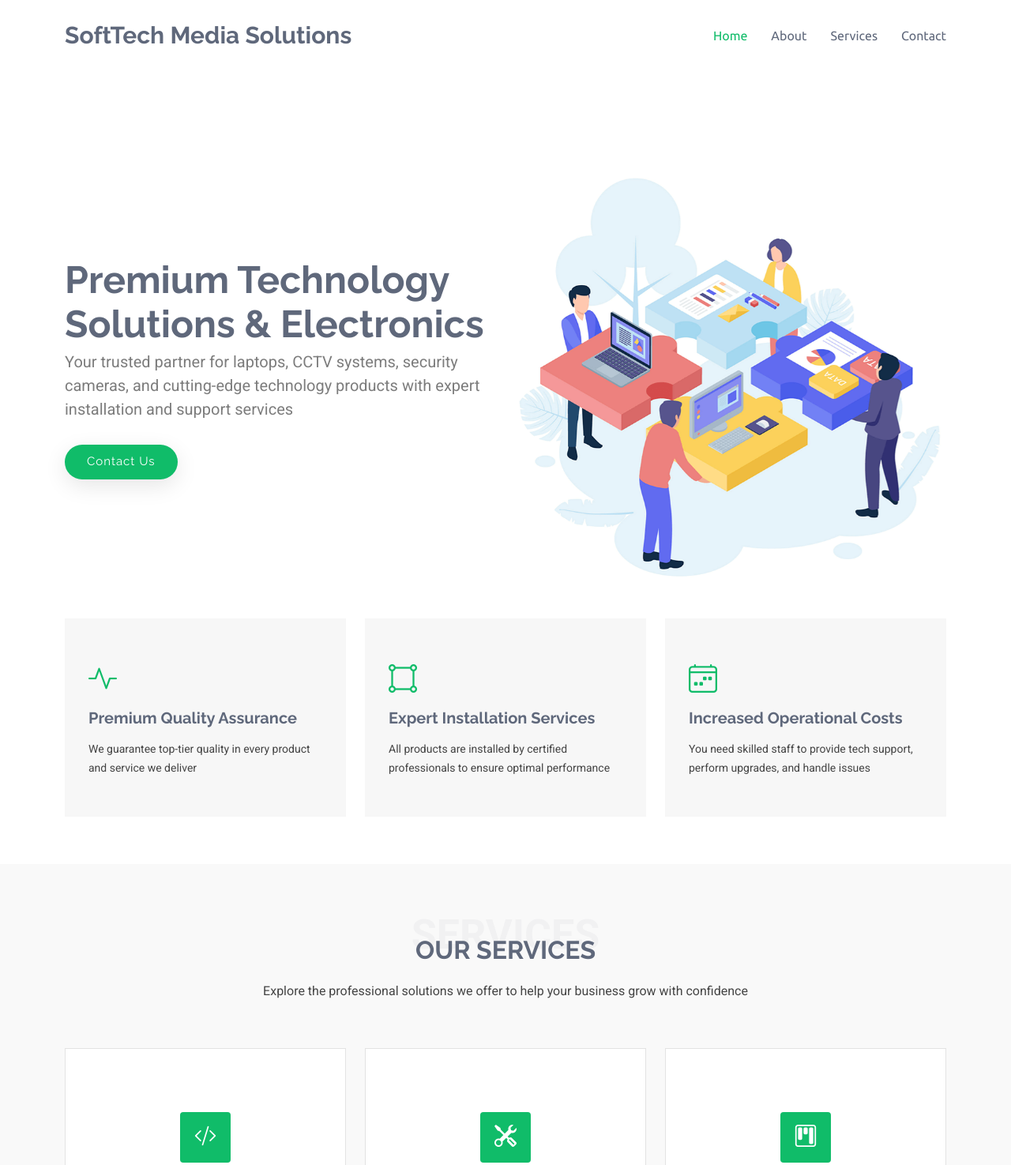
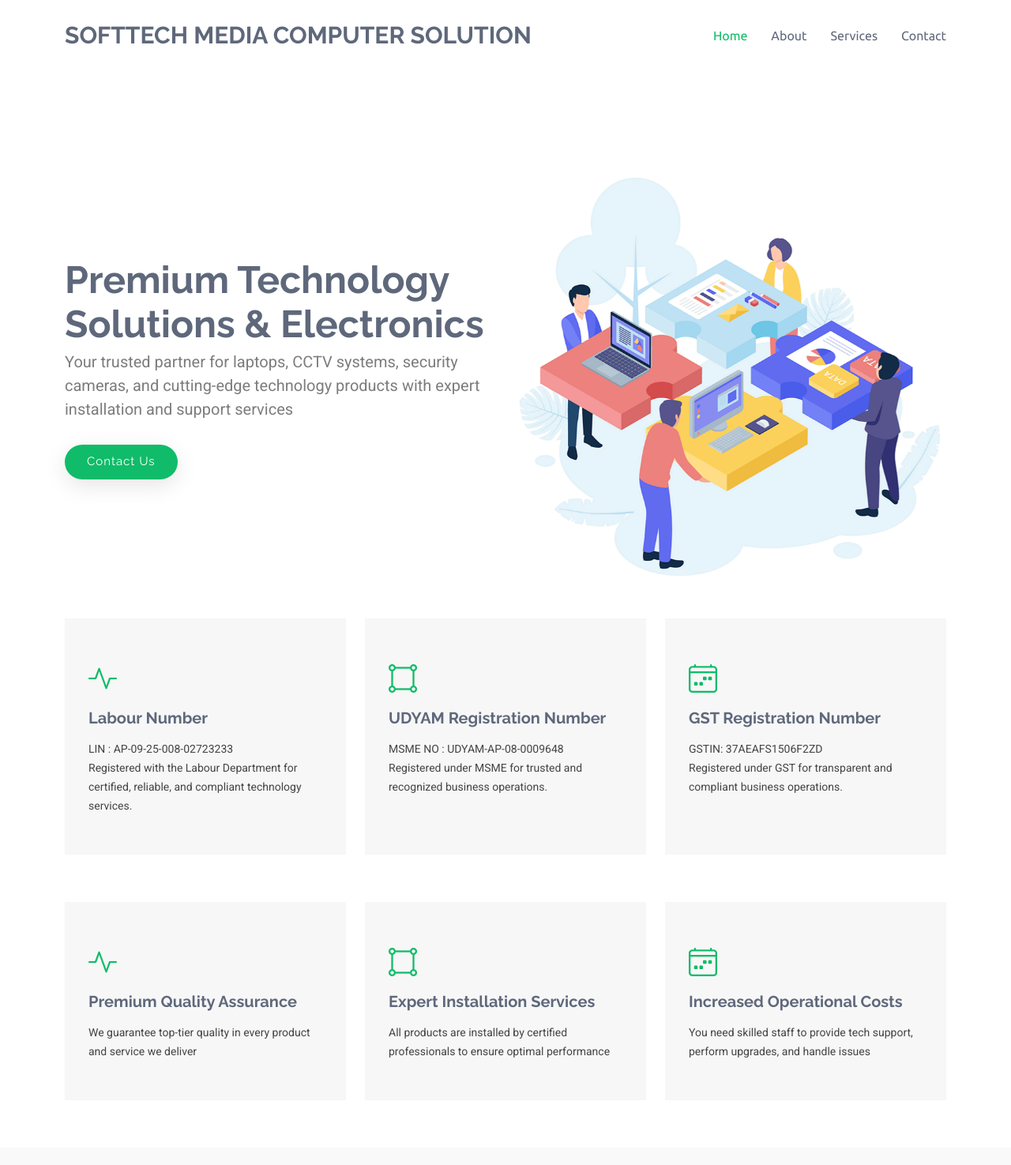
Before and after one commit to MohanCodeMaster/SoftTech-media-solution, a plain HTML site: page index.html in a window 1280 px wide. Shown: the top 1475 px of the page at 79% size. Drawn offline with Linux system fonts and the light colour scheme.

Commit message:
all update

```diff
--- a/index.html
+++ b/index.html
@@ -34,7 +34,7 @@
     <div class="container-fluid container-xl position-relative d-flex align-items-center">
 
       <a href="index.html" class="logo d-flex align-items-center me-auto">
-        <h1 class="sitename">SoftTech Media Solutions</h1>
+        <h1 class="sitename">SOFTTECH MEDIA COMPUTER SOLUTION</h1>
       </a>
 
       <nav id="navmenu" class="navmenu">
@@ -82,6 +82,45 @@
           <div class="col-lg-4 d-flex" data-aos="fade-up" data-aos-delay="100">
             <div class="service-item position-relative">
               <div class="icon"><i class="bi bi-activity icon"></i></div>
+                <h4>Labour Number</h4>
+                <p>LIN : AP-09-25-008-02723233</p>
+                <p>Registered with the Labour Department for certified, reliable, and compliant technology services.</p>
+            </div>
+          </div><!-- End Service Item -->
+
+          <div class="col-lg-4 d-flex" data-aos="fade-up" data-aos-delay="200">
+            <div class="service-item position-relative">
+              <div class="icon"><i class="bi bi-bounding-box-circles icon"></i></div>
+              <h4>UDYAM Registration Number</h4>
+              <p>MSME NO : UDYAM-AP-08-0009648</p>
+              <p>Registered under MSME for trusted and recognized business operations.</p>
+            </div>
+          </div><!-- End Service Item -->
+
+          <div class="col-lg-4 d-flex" data-aos="fade-up" data-aos-delay="300">
+            <div class="service-item position-relative">
+              <div class="icon"><i class="bi bi-calendar4-week icon"></i></div>
+              <h4>GST Registration Number</h4>
+              <p>GSTIN: 37AEAFS1506F2ZD</p>
+              <p>Registered under GST for transparent and compliant business operations.</p>
+            </div>
+          </div><!-- End Service Item -->
+
+        </div>
+
+      </div>
+
+    </section><!-- /Featured Services Section -->
+
+     <section id="featured-services" class="featured-services section">
+
+      <div class="container">
+
+        <div class="row gy-4">
+
+          <div class="col-lg-4 d-flex" data-aos="fade-up" data-aos-delay="100">
+            <div class="service-item position-relative">
+              <div class="icon"><i class="bi bi-activity icon"></i></div>
               <h4><a href="" class="stretched-link">Premium Quality Assurance</a></h4>
               <p>We guarantee top-tier quality in every product and service we deliver</p>
             </div>
@@ -107,9 +146,7 @@
 
       </div>
 
-    </section><!-- /Featured Services Section -->
-
-
+    </section>
 
 
 
@@ -222,8 +259,8 @@
           <div class="col-xl-10">
             <div class="text-center">
               <h3>Call To Action</h3>
-              <p>Duis aute irure dolor in reprehenderit in voluptate velit esse cillum dolore eu fugiat nulla pariatur. Excepteur sint occaecat cupidatat non proident, sunt in culpa qui officia deserunt mollit anim id est laborum.</p>
-              <a class="cta-btn" href="tel:+918333036155">Call To Action</a>
+                <p>Ready to upgrade your technology or need expert support? Contact us today for a free consultation and discover how SOFTTECH MEDIA COMPUTER SOLUTION can help your business thrive.</p>
+                <a class="cta-btn" href="tel:+918333036155">Call Now</a>
             </div>
           </div>
         </div>
@@ -386,7 +423,7 @@
       <div class="row gy-4">
         <div class="col-lg-4 col-md-6 footer-about">
           <a href="index.html" class="d-flex align-items-center">
-            <span class="sitename">SoftTech Media Solutions</span>
+            <span class="sitename">SOFTTECH MEDIA COMPUTER SOLUTION</span>
           </a>
           <div class="footer-contact pt-3">
             <p>D.No.116 , BV Nagar , Mini bypass Road</p>
@@ -431,10 +468,10 @@
     </div>
 
     <div class="container copyright text-center mt-4">
-      <p>© <span>Copyright</span> <strong class="px-1 sitename">SoftTech Media Solutions</strong> <span>All Rights Reserved</span></p>
+      <p>© <span>Copyright</span> <strong class="px-1 sitename">SOFTTECH MEDIA COMPUTER SOLUTION</strong> <span>All Rights Reserved</span></p>
       <div class="credits">
 
-        Designed by <a href="#">SoftTech Media Solutions Team</a>
+        Designed by <a href="#">SOFTTECH MEDIA COMPUTER SOLUTION Team</a>
       </div>
     </div>
 
```
Also changed, not shown: about.html (+5 -5 lines), contact.html (+6 -6 lines), services.html (+4 -4 lines), assets/img/founderimg.jpg (added).
